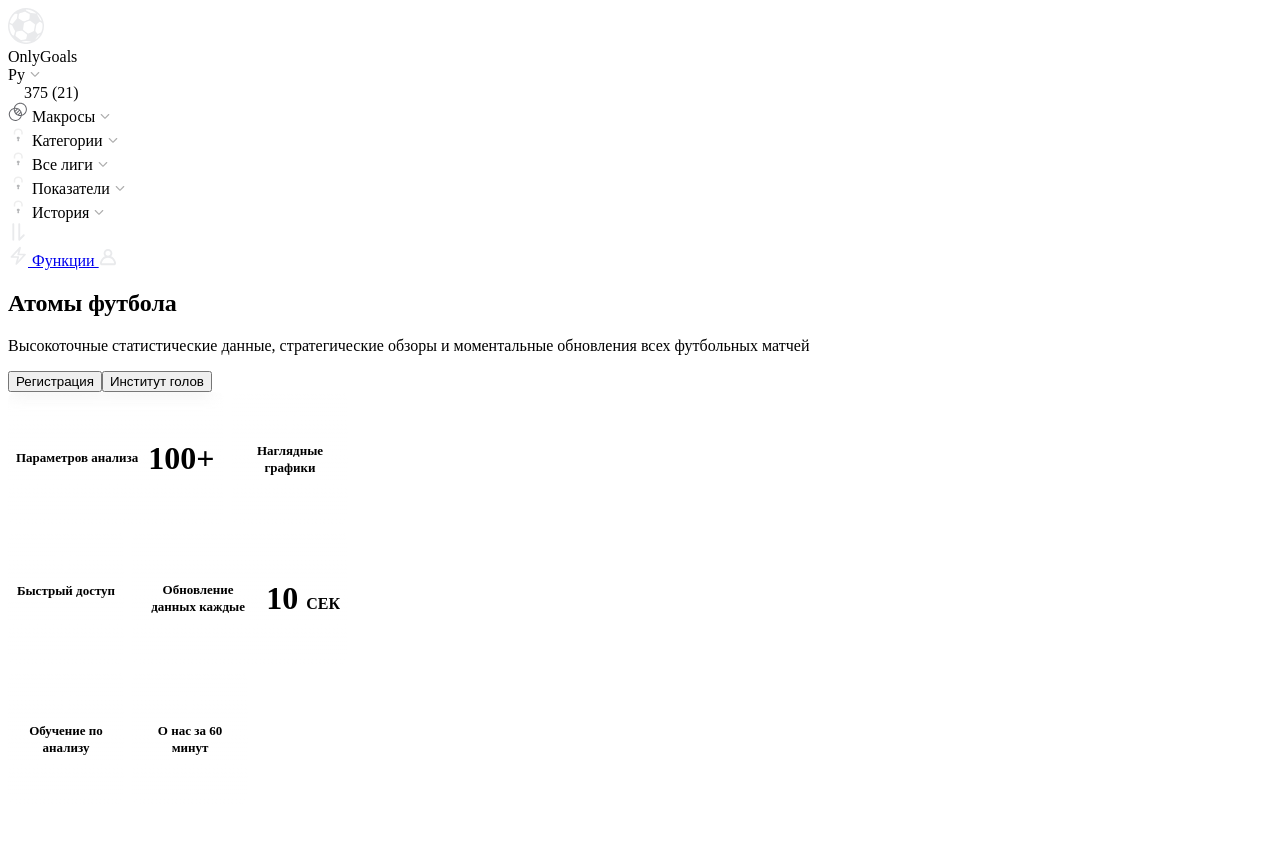
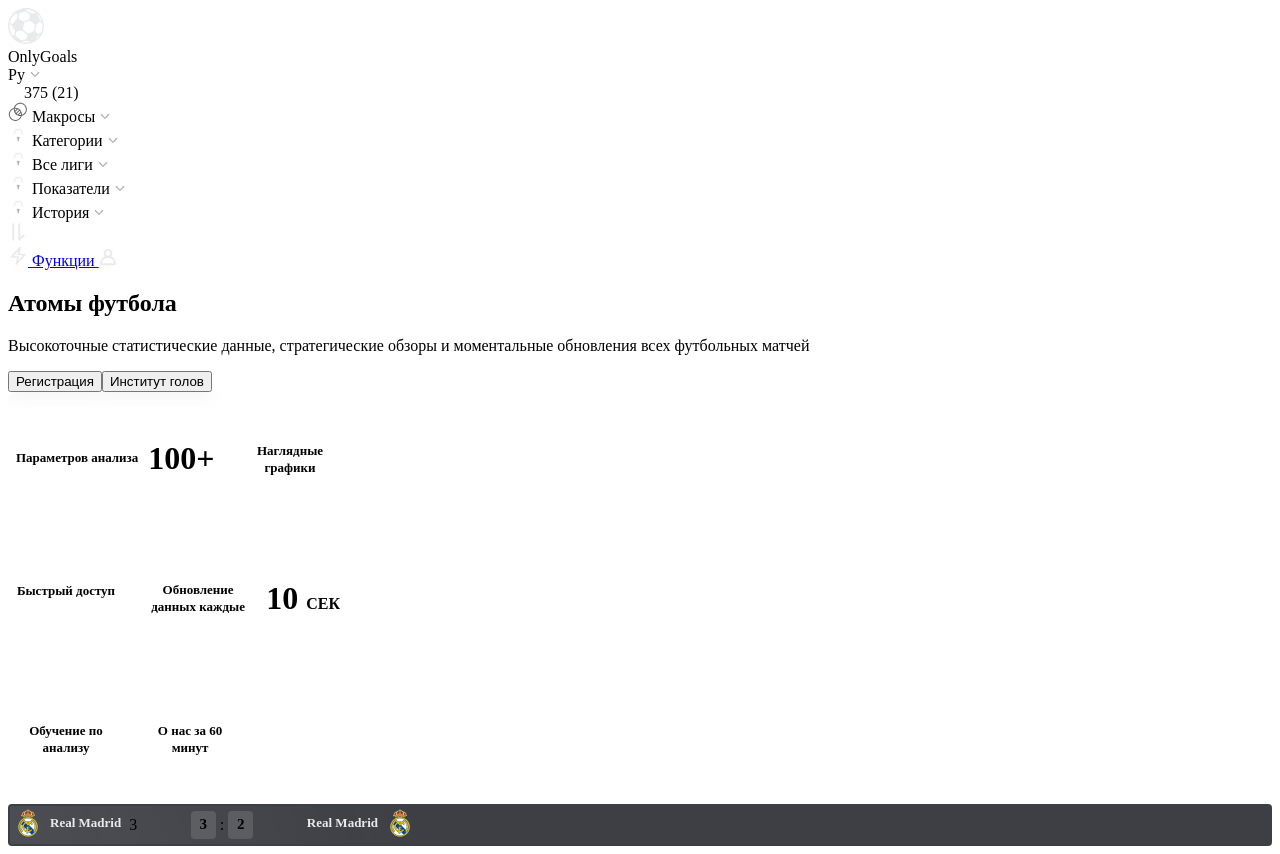
Before and after one commit to gldenis/onlygoals, a Vue app: page / in a window 1280 px wide. Before the commit the page ends 812 px from the top, so only its background shows below. Built offline with nearby package versions, Linux system fonts and the light colour scheme; the HTML template or start-up script is replaced by a standard one.

Commit message:
FIX: game card start

```diff
--- a/src/assets/scss/_variables.scss
+++ b/src/assets/scss/_variables.scss
@@ -75,6 +75,7 @@ $font-size: 16px;
     --green: #1fa84e;
     --yellow: #e3861a;
     --2: #49c79a;
+    --cd3d00: #cd3d00;
 
     --font-family: "Mulish", sans-serif;
     --second-family: "Source Sans Pro", sans-serif;
--- a/src/pages/index.vue
+++ b/src/pages/index.vue
@@ -47,10 +47,137 @@ import IconCharts from '@/components/icons/hero/IconCharts.vue'
         </div>
       </div>
     </section>
+    <section class="games">
+      <div class="container">
+        <div class="game-card">
+          <div class="game-meta">
+            <div class="game-meta__part">
+              <div class="game-meta__logo">
+                <img src="@/assets/img/content/real-madrid.png" alt="">
+              </div>
+              <div class="game-meta__inner">
+                <div class="game-meta__name">Real Madrid</div>
+                <div class="game-meta__last-games-status last-games-status__list">
+                  <div class="last-games-status__item last-games-status__item--lose"></div>
+                  <div class="last-games-status__item last-games-status__item--win"></div>
+                  <div class="last-games-status__item last-games-status__item--draw"></div>
+                  <div class="last-games-status__item last-games-status__item--win"></div>
+                  <div class="last-games-status__item last-games-status__item--win"></div>
+                </div>
+              </div>
+              <div class="game-meta__current-score">3</div>
+            </div>
+            <div class="game-meta__current-score current-score">
+              <div class="current-score__item">3</div>
+              :
+              <div class="current-score__item">2</div>
+            </div>
+            <div class="game-meta__part game-meta__part--revert">
+              <div class="game-meta__logo">
+                <img src="@/assets/img/content/real-madrid.png" alt="">
+              </div>
+              <div class="game-meta__inner">
+                <div class="game-meta__name">Real Madrid</div>
+                <div class="game-meta__last-games-status last-games-status__list">
+                  <div class="last-games-status__item last-games-status__item--lose"></div>
+                  <div class="last-games-status__item last-games-status__item--win"></div>
+                  <div class="last-games-status__item last-games-status__item--draw"></div>
+                  <div class="last-games-status__item last-games-status__item--win"></div>
+                  <div class="last-games-status__item last-games-status__item--win"></div>
+                </div>
+              </div>
+            </div>
+          </div>
+        </div>
+      </div>
+
+    </section>
   </main>
 </template>
 
 <style lang="scss" scoped>
+.game-card {
+  border-radius: 4px;
+  background: var(--neutral-right-84, rgba(25, 27, 34, 0.84));
+  backdrop-filter: blur(4px);
+  padding: 2px;
+}
+
+.game-meta {
+  border-radius: 2px;
+  padding: 0 4px;
+  width: 400px;
+  height: 38px;
+  display: flex;
+  align-items: center;
+  justify-content: space-between;
+  gap: 4px;
+  background: linear-gradient(249deg, rgba(255, 255, 255, 0.00) 0%, rgba(255, 255, 255, 0.08) 100%);
+
+  &__part {
+    display: flex;
+    gap: 8px;
+    align-items: center;
+
+    &--revert {
+      flex-direction: row-reverse;
+    }
+  }
+
+  &__name {
+    overflow: hidden;
+    color: var(--Neutral-1, #E9EAEC);
+    text-overflow: ellipsis;
+    font-size: 13px;
+    font-weight: 700;
+    line-height: 132%;
+  }
+}
+
+.current-score {
+  display: flex;
+  align-items: center;
+  justify-content: center;
+  gap: 4px;
+
+  &__item {
+    border-radius: 4px;
+    background: var(--neutral-left-12, rgba(255, 255, 255, 0.12));
+    font-weight: 700;
+    font-size: 15px;
+    line-height: 128%;
+    text-align: center;
+    color: var(--gray-1);
+    width: 25px;
+    height: 28px;
+    display: flex;
+    align-items: center;
+    justify-content: center;
+  }
+}
+
+.last-games-status {
+  &__list {
+    display: flex;
+    gap: 6px;
+  }
+
+  &__item {
+    width: 4px;
+    height: 4px;
+    border-radius: 50%;
+
+    &--win {
+      background: var(--green-5);;
+    }
+    &--lose {
+      background: var(--cd3d00);
+    }
+    &--draw{
+      background: var(--gray-3);
+    }
+  }
+}
 .hero-tiles {
   display: flex;
   flex-wrap: wrap;
@@ -103,4 +230,8 @@ import IconCharts from '@/components/icons/hero/IconCharts.vue'
     }
   }
 }
+
+.game-card {
+
+}
 </style>
```
Also changed, not shown: src/assets/img/content/real-madrid.png (added).
